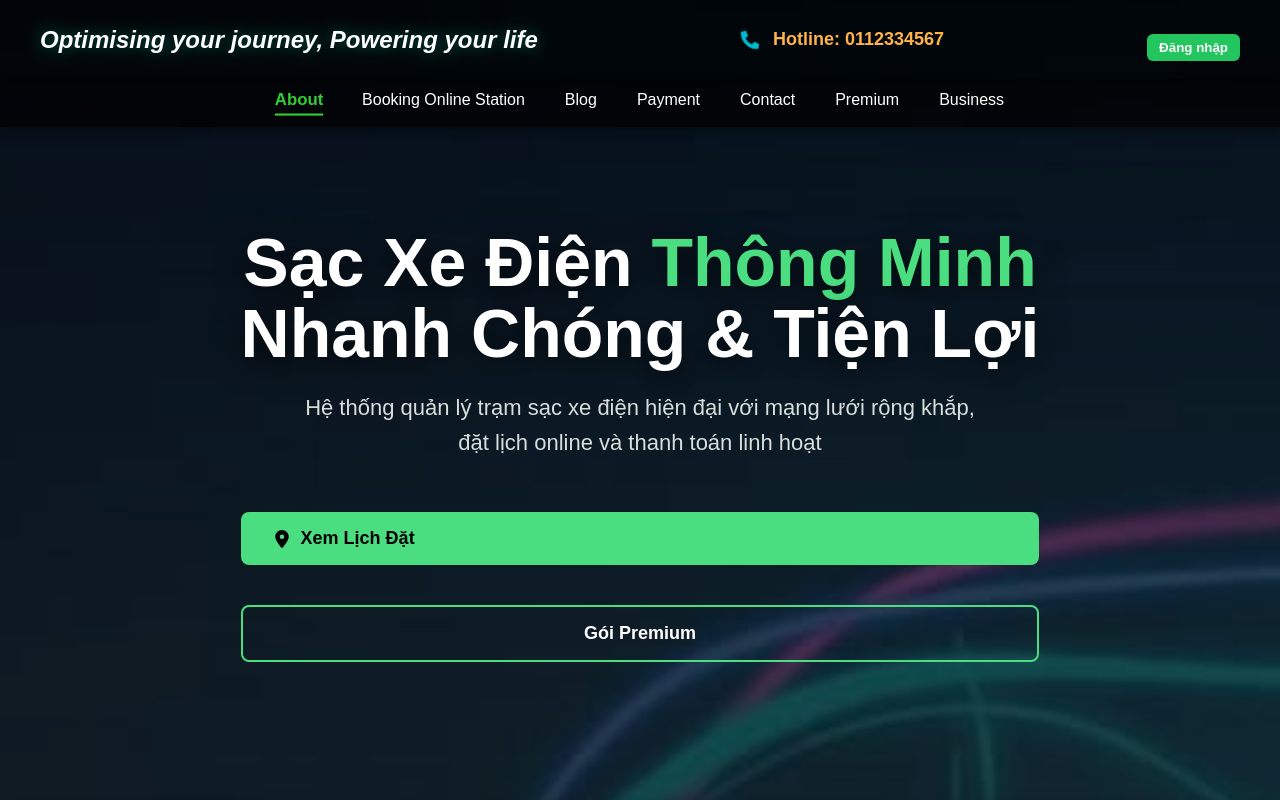
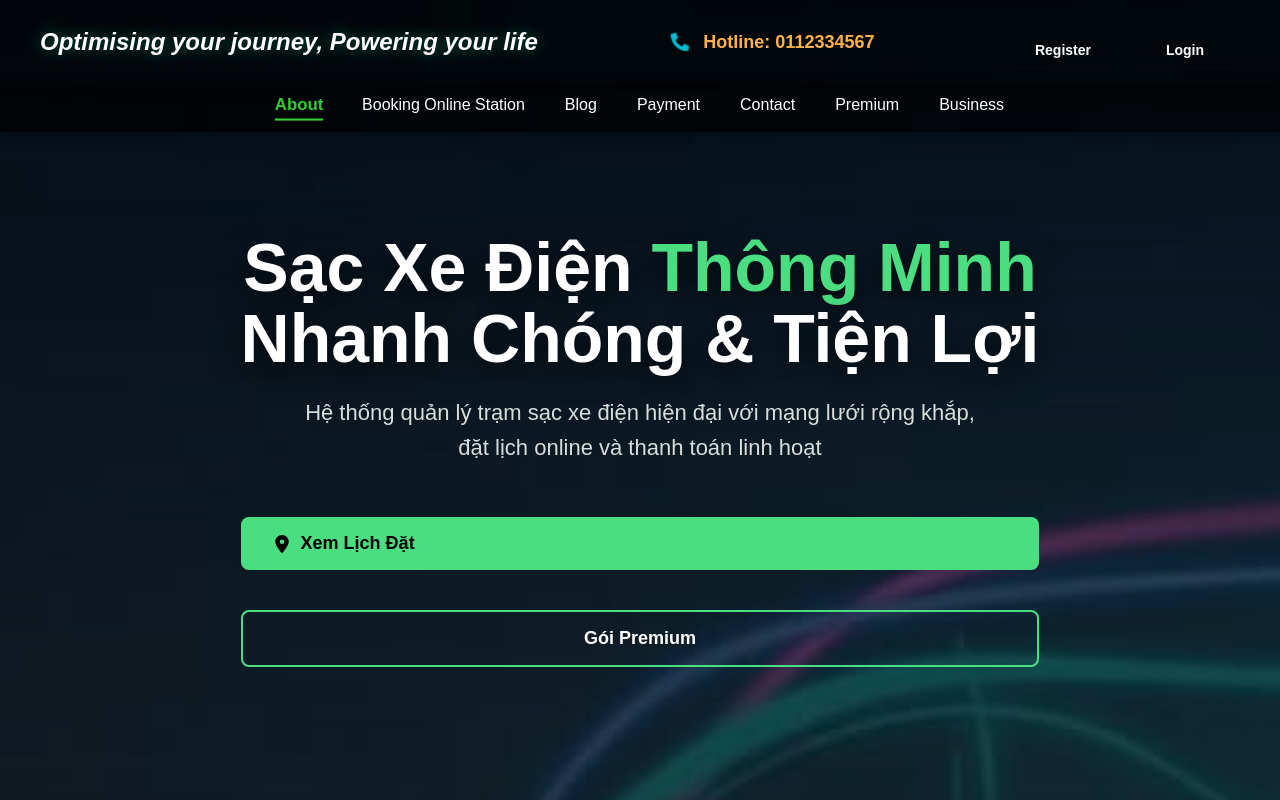
Before and after one commit to EV-Charging-Management-System/EV-Charging-Management-System-frontend, a React (Vite) app: page / in a window 1280 px wide. Built offline with nearby package versions, Linux system fonts and the light colour scheme; no server answers.

Commit message:
register

```diff
--- a/src/css/Header.css
+++ b/src/css/Header.css
@@ -15,7 +15,7 @@
   margin-right: 6px;
 }
 .menu-bar {
-  background: rgba(0, 0, 0, 0.7);
+  background: rgba(16, 15, 15, 0.7);
   padding: 12px 0;
   text-align: center;
 }
@@ -35,3 +35,84 @@
 .menu-active {
   color: #32cd32;
 }
+
+/* Header right buttons */
+.header-right {
+  display: flex;
+  gap: 12px;
+  align-items: center;
+}
+
+.header-btn {
+  color: #fff;
+  border: none;
+  cursor: pointer;
+  padding: 8px 14px;
+  border-radius: 8px;
+  font-weight: 600;
+  box-shadow: 0 2px 6px rgba(46, 39, 39, 0.12);
+  min-width: 110px;
+  font-size: 14px;
+  display: inline-flex;
+  align-items: center;
+  justify-content: center;
+}
+
+.btn-register {
+  background: #16a34a; /* project green */
+}
+
+.btn-login {
+  background: #f59e0b; /* project yellow/amber */
+  color: #111; /* darker text for contrast on yellow */
+}
+
+.header-btn:hover { transform: translateY(-1px); filter:brightness(0.97); }
+.btn-register:hover { box-shadow: 0 6px 18px rgba(22,163,74,0.22); transform: translateY(-1px); }
+.btn-login:hover { box-shadow: 0 6px 18px rgba(245,158,11,0.22); transform: translateY(-1px); }
+
+.btn-logout {
+  background: #f44;
+}
+
+/* Modal styles */
+.modal-backdrop {
+  position: fixed;
+  inset: 0;
+  background: rgba(2,6,23,0.6);
+  display: flex;
+  align-items: center;
+  justify-content: center;
+  z-index: 9999;
+}
+
+.modal {
+  background: #0f1724;
+  padding: 24px;
+  border-radius: 12px;
+  width: 420px;
+  max-width: 95%;
+  color: #e6eef2;
+  box-shadow: 0 10px 30px rgba(2,6,23,0.6);
+}
+
+.modal h3 { color: #fff; margin: 0 0 8px 0 }
+.modal p { color: #cfe8d7; margin: 0 0 12px 0 }
+.modal label { display:block; margin-top:10px; color:#cfe8d7; font-size:14px }
+.modal input[type="text"], .modal input[type="email"], .modal input[type="password"] {
+  width: 100%;
+  padding: 10px;
+  border-radius: 6px;
+  border: 1px solid rgba(255,255,255,0.08);
+  background: #071024;
+  color: #fff;
+  box-sizing: border-box;
+}
+
+.modal-actions { display:flex; gap:10px; justify-content:flex-end; margin-top:16px }
+.modal-cancel { padding:8px 14px; background:transparent; color:#cfe8d7; border:1px solid rgba(255,255,255,0.06); border-radius:8px }
+.modal-submit { padding:10px 16px; background:#16a34a; color:#fff; border:none; border-radius:8px }
+
+@media (max-width: 480px) {
+  .modal { width: 92% }
+}
--- a/src/pages/layouts/header.tsx
+++ b/src/pages/layouts/header.tsx
@@ -4,6 +4,7 @@ import ProfileUser from "../../components/ProfileUser";
 import "../../css/Header.css";
 import { useNavigate } from "react-router-dom";
 import { authService } from "../../services/authService";
+import React, { useState } from "react";
 
 const Header = () => {
   const navigate = useNavigate();
@@ -11,6 +12,60 @@ const Header = () => {
 
   const handleLogin = () => {
     navigate("/login");
+  };
+
+  // Register modal state & form
+  const [showRegister, setShowRegister] = useState(false);
+  const [registerForm, setRegisterForm] = useState({
+    Email: "",
+    PasswordHash: "",
+    ConfirmPassword: "",
+    FullName: "",
+  });
+  const [registerLoading, setRegisterLoading] = useState(false);
+
+  const openRegister = () => setShowRegister(true);
+  const closeRegister = () => setShowRegister(false);
+
+  const handleRegisterChange = (e: React.ChangeEvent<HTMLInputElement>) => {
+    const { name, value } = e.target;
+    setRegisterForm((s) => ({ ...s, [name]: value }));
+  };
+
+  const submitRegister = async (e: React.FormEvent) => {
+    e.preventDefault();
+    if (registerForm.PasswordHash !== registerForm.ConfirmPassword) {
+      alert("Mật khẩu và Xác nhận mật khẩu không khớp");
+      return;
+    }
+
+    try {
+      setRegisterLoading(true);
+      // Only send the fields requested by backend
+      const payload = {
+        Email: registerForm.Email,
+        PasswordHash: registerForm.PasswordHash,
+        ConfirmPassword: registerForm.ConfirmPassword,
+        FullName: registerForm.FullName,
+        // Ensure this registration is for an EV driver / User role on the backend
+        role: 'EVDRIVER',
+      };
+      const res = await authService.register(payload as any);
+      // res is ApiResponse<RegisterResponse>
+      const success = !!res?.success;
+      const msg = res?.message || res?.data?.message || (success ? 'Register successful' : 'Register failed');
+      alert(msg);
+      if (success) {
+        closeRegister();
+        navigate("/login");
+      }
+    } catch (err: any) {
+      const m = err?.response?.data?.message || err?.message || "Đăng ký thất bại";
+      alert(m);
+    }
+    finally {
+      setRegisterLoading(false);
+    }
   };
 
   const handleLogout = async () => {
@@ -42,7 +97,7 @@ const Header = () => {
       </div>
 
       {/* --- Bên phải: notification + profile hoặc nút login --- */}
-      <div className="header-right" style={{ display: "flex", gap: "16px" }}>
+        <div className="header-right" style={{ display: "flex", gap: "12px", alignItems: 'center' }}>
         {user ? (
           <>
             <Notification />
@@ -63,20 +118,42 @@ const Header = () => {
             </button>
           </>
         ) : (
-          <button
-            onClick={handleLogin}
-            className="btn-login"
-            style={{
-              background: "#22c55e",
-              color: "#fff",
-              border: "none",
-              borderRadius: "6px",
-              padding: "6px 12px",
-              cursor: "pointer",
-            }}
-          >
-            Đăng nhập
-          </button>
+          <>
+            <button onClick={openRegister} className="header-btn btn-register" aria-label="register">
+              Register
+            </button>
+
+            <button onClick={handleLogin} className="header-btn btn-login" aria-label="login">
+              Login
+            </button>
+          </>
+        )}
+        {/* Register Modal */}
+        {showRegister && (
+          <div className="modal-backdrop">
+            <div className="modal">
+              <h3>Register account</h3>
+              <p>For EV drivers (user)</p>
+              <form onSubmit={submitRegister}>
+                <label>Email</label>
+                <input name="Email" type="email" value={registerForm.Email} onChange={handleRegisterChange} required />
+
+                <label>Họ và tên</label>
+                <input name="FullName" type="text" value={registerForm.FullName} onChange={handleRegisterChange} required />
+
+                <label>Mật khẩu</label>
+                <input name="PasswordHash" type="password" value={registerForm.PasswordHash} onChange={handleRegisterChange} required />
+
+                <label>Xác nhận mật khẩu</label>
+                <input name="ConfirmPassword" type="password" value={registerForm.ConfirmPassword} onChange={handleRegisterChange} required />
+
+                <div className="modal-actions">
+                  <button type="button" onClick={closeRegister} className="modal-cancel">Cancel</button>
+                  <button type="submit" className="modal-submit">Register</button>
+                </div>
+              </form>
+            </div>
+          </div>
         )}
       </div>
     </header>
--- a/src/services/authService.ts
+++ b/src/services/authService.ts
@@ -92,7 +92,8 @@ export const authService = {
       "/auth/register",
       data
     );
-    return { message: response.data.message };
+    // Return full API response so caller can inspect success/message/data
+    return response.data;
   },
 
   // ✅ REFRESH TOKEN
```
